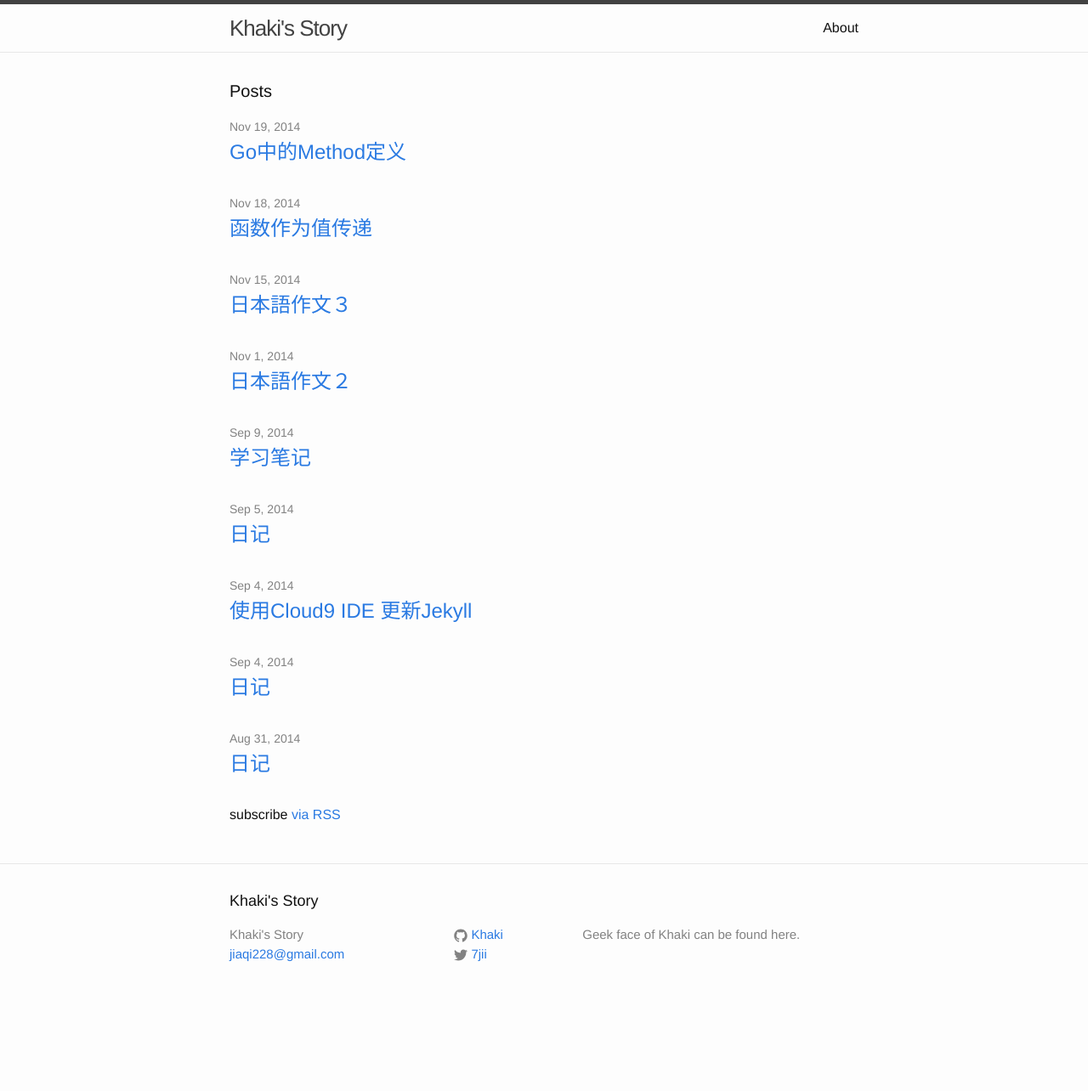
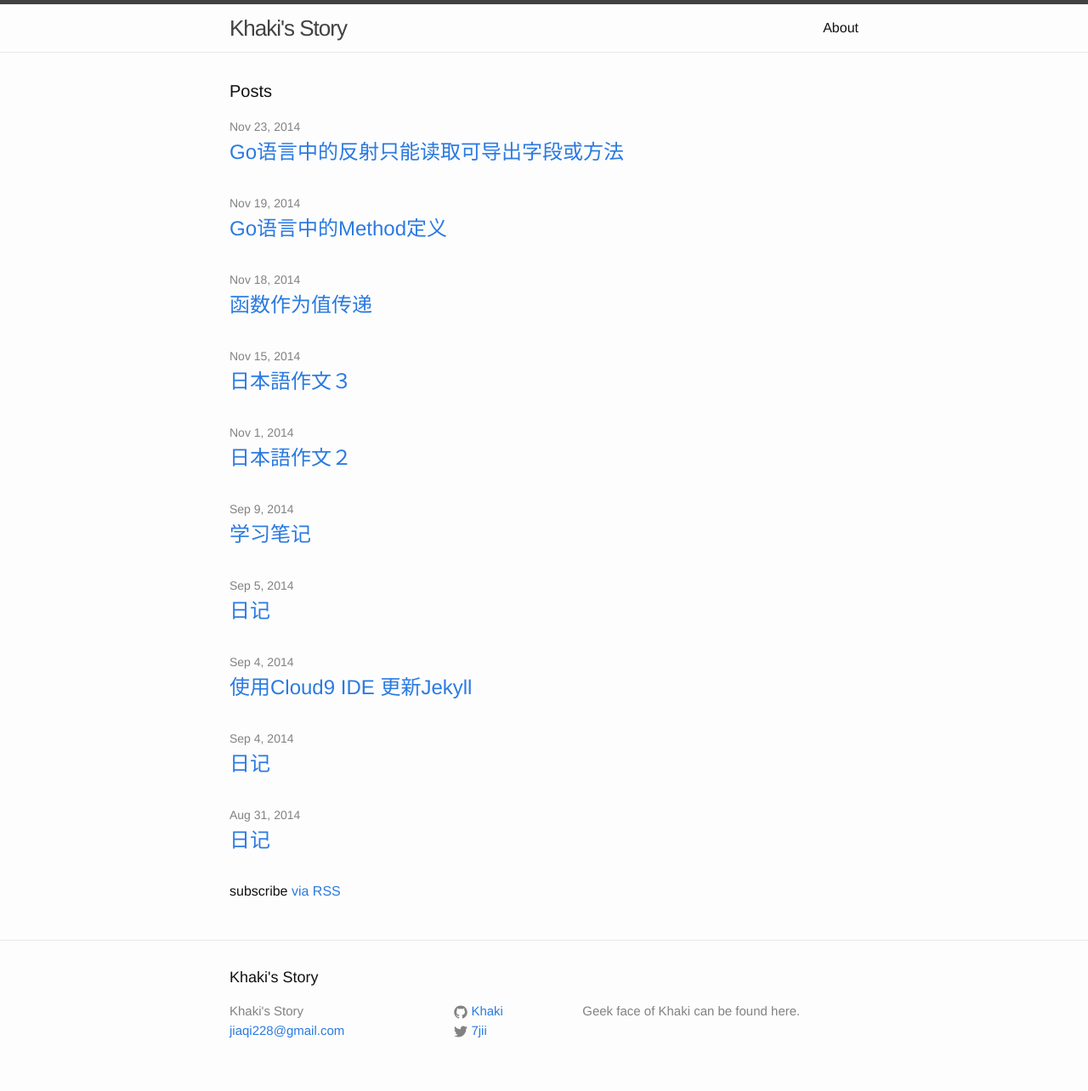
Before and after one commit to Khaki/khaki.github.io, a Jekyll site: the page built from index.html, in a window 1280 px wide. Shown: the whole page at 85% size. Built offline with Jekyll 4.4.1, drawn with Linux system fonts in a browser that asks for light colours; before the commit the page ends 1194 px from its top, so only the background shows below that; part of the change alters nothing that is shown.

Commit message:
add new diary.

````diff
--- a/_posts/2014-11-19-diary.md
+++ b/_posts/2014-11-19-diary.md
@@ -1,6 +1,6 @@
 ---
 layout: post
-title:  "Go中的Method定义"
+title:  "Go语言中的Method定义"
 date:   2014-11-19 11:47:00
 categories: diary
 ---
--- /dev/null
+++ b/_posts/2014-11-23-diary.md
@@ -0,0 +1,70 @@
+---
+layout: post
+title:  "Go语言中的反射只能读取可导出字段或方法"
+date:   2014-11-23 16:15:00
+categories: diary
+---
+
+今天学习到了Go语言中的反射机制，跟着做了个例子。
+
+```
+type User struct {
+	id   int
+	name string
+	age  int
+}
+
+func main() {
+	u := User{1, "OK", 12}
+	Info(u)
+}
+
+func Info(o interface{}) {
+	t := reflect.TypeOf(o)
+	fmt.Println("Type:", t.Name())
+
+	v := reflect.ValueOf(o)
+	fmt.Println("Fields:")
+
+	for i := 0; i < t.NumField(); i++ {
+		f := t.Field(i)
+		val := v.Field(i).Interface()
+		fmt.Printf("%6s: %v = %v\n", f.Name, f.Type, val)
+	}
+}
+```
+
+运行后抛出运行时Panic：
+
+> panic: reflect.Value.Interface: cannot return value obtained from unexported field or method
+
+迷惑了十分钟，为什么和例子一样却无法正常运行。仔细观察Panic信息和代码后，发现了问题所在。
+
+原来是结构体中的字段被全部定义成了非导出类型，即小写字母开头。改成大写后就可以正常运行了。
+
+结果：
+
+> 	Type: User
+	Fields:
+	    Id: int = 1
+	  Name: string = OK
+	   Age: int = 12
+
+
+那么就可以理解为reflect反射只能处理可导出字段（大写字母开头）或方法。
+
+可是，既然无法处理非导出字段，结果应该是一个字段都不输出呀？为什么会进入Panic呢？出于好奇，将Name字段改成了name，程序运行时可以正常输出Id，却在name处进入Panic并停止运行。
+
+这样就可以得出是选用的遍历方法有问题了。
+
+> t.NumField()
+
+这个方法会计算出所有字段的总和，包括导出字段和非导出字段，在随后根据索引取得字段信息时由于取得的是非导出字段，所以进入了Panic。
+
+查看官方文档，
+
+> func (Value) Field
+func (v Value) Field(i int) Value
+Field returns the i'th field of the struct v. It panics if v's Kind is not Struct or i is out of range.
+
+只提到了v不是结构体或者i越界的情况下会引发Panic，没有提到i所在索引的字段是非导出的会引发Panic，估计是一种reflect约定吧？
````
